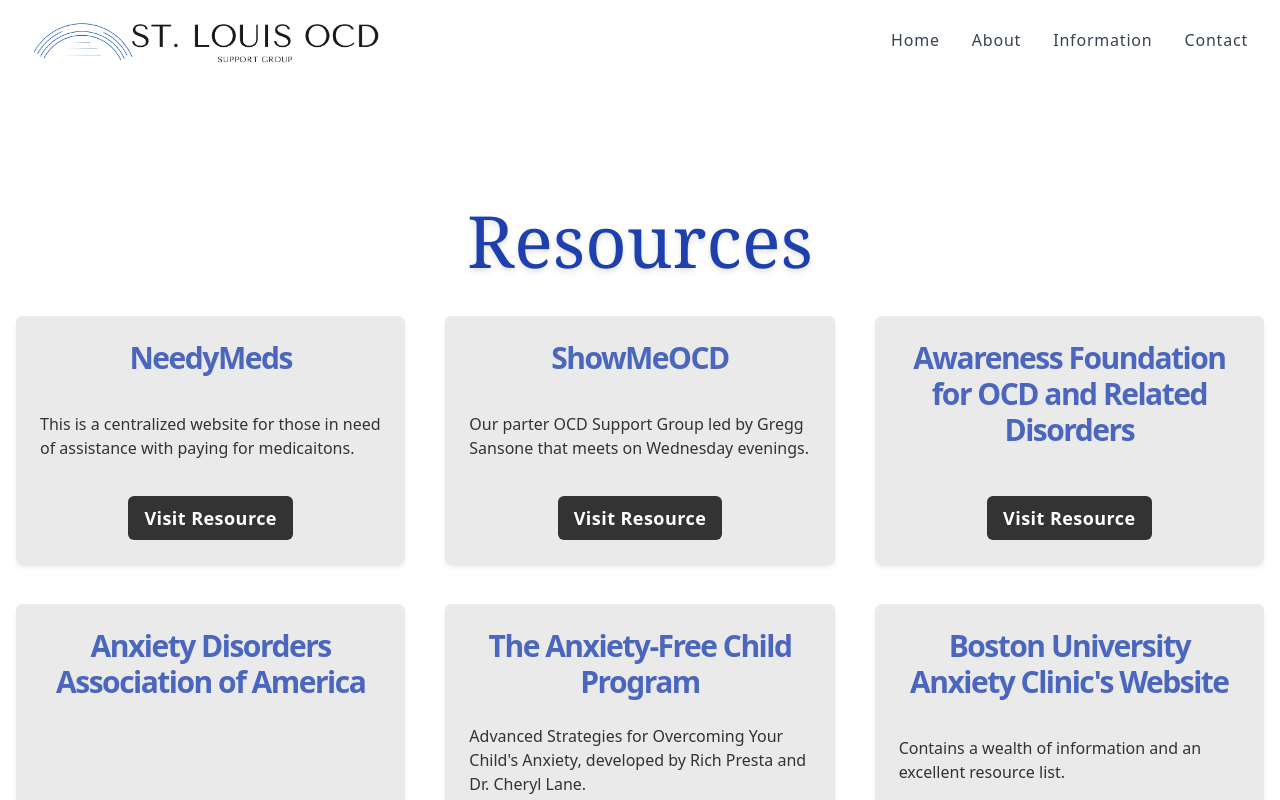
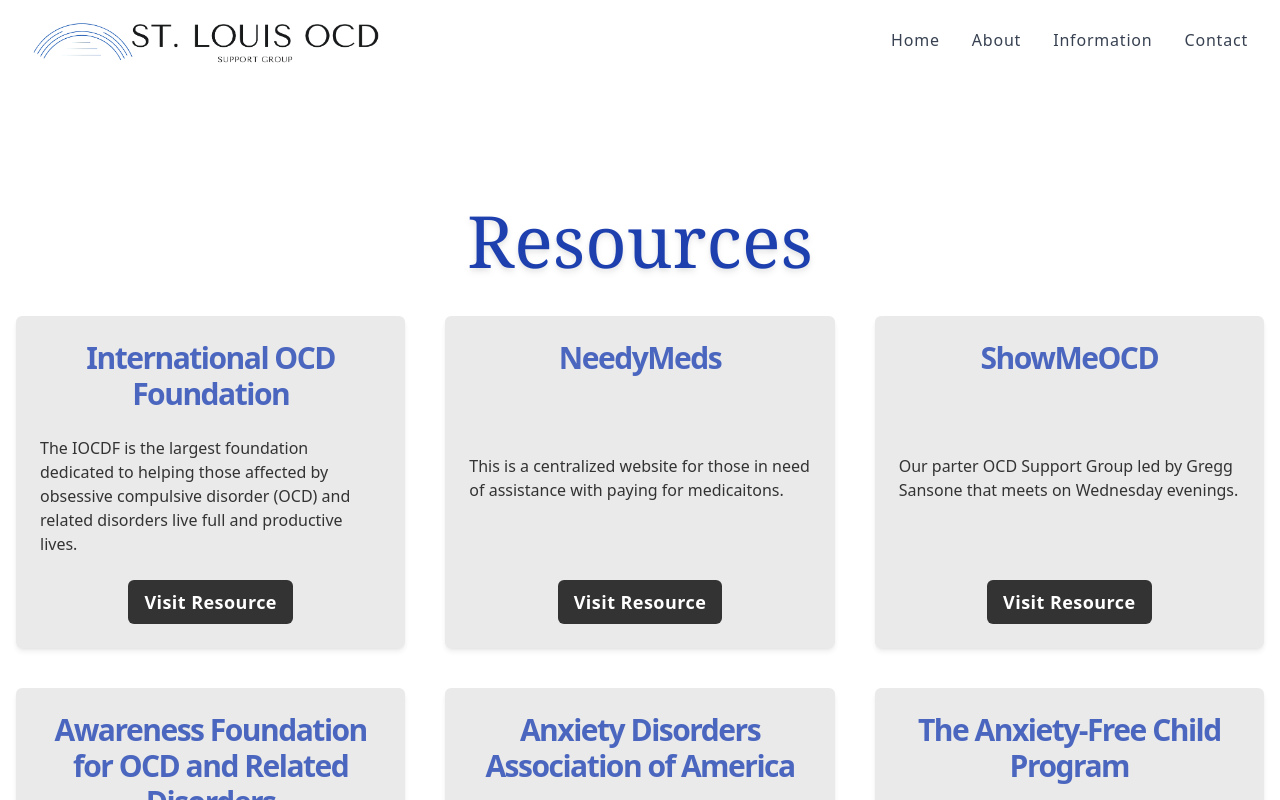
Before and after one commit to brianprost/stl-ocd-website, a Next.js app: page /resources in a window 1280 px wide. Built offline with nearby package versions, Linux system fonts and the light colour scheme; a web font is replaced by a local one; what tailwind-animatecss would draw is missing.

Commit message:
added IOCDF to Resources

```diff
--- a/data/Resources.js
+++ b/data/Resources.js
@@ -1,4 +1,18 @@
 export const Resources = [
+  {
+    title: "International OCD Foundation",
+    link: "https://iocdf.org/",
+    description:
+      "The IOCDF is the largest foundation dedicated to helping those affected by obsessive compulsive disorder (OCD) and related disorders live full and productive lives.",
+    tags: [
+      "ocd",
+      "non-ocd",
+      "events",
+      "getting-help",
+      "financial",
+      "medication",
+    ],
+  },
   {
     title: "NeedyMeds",
     link: "http://www.needymeds.org/",
```
